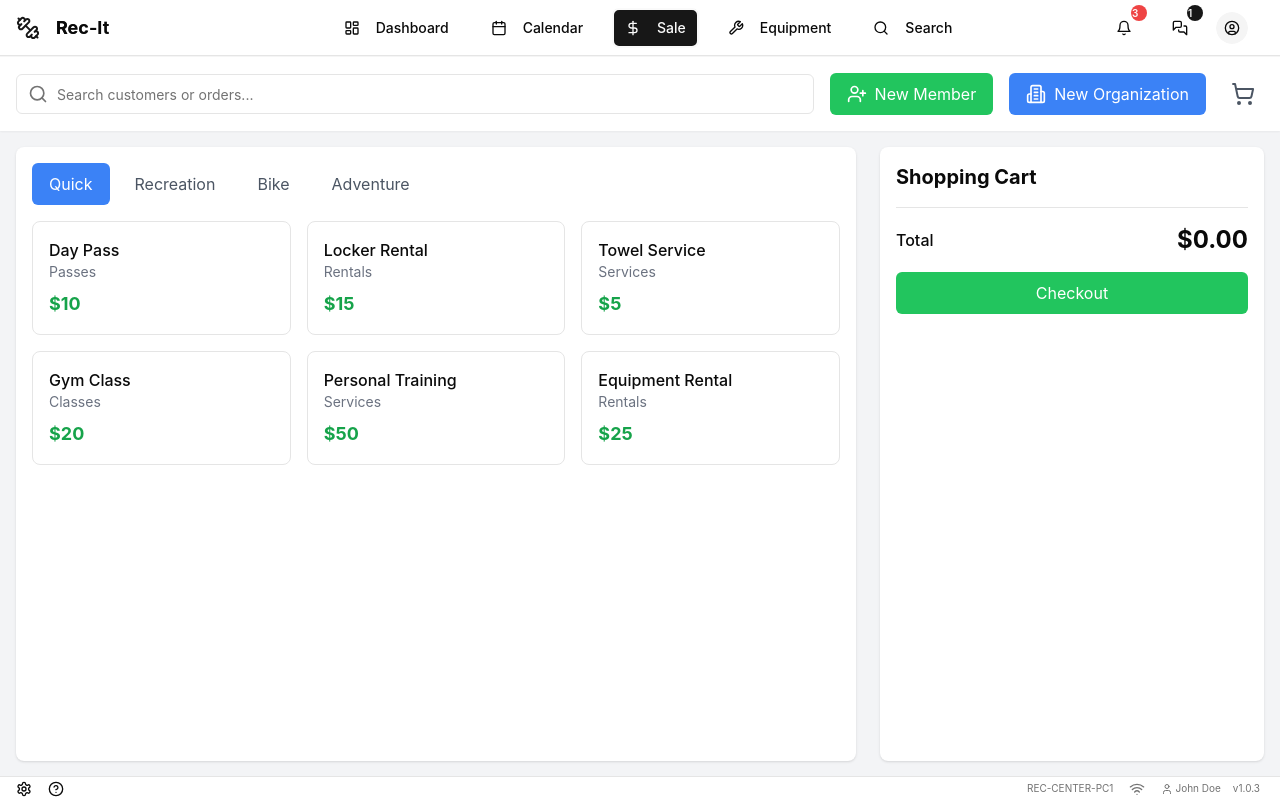
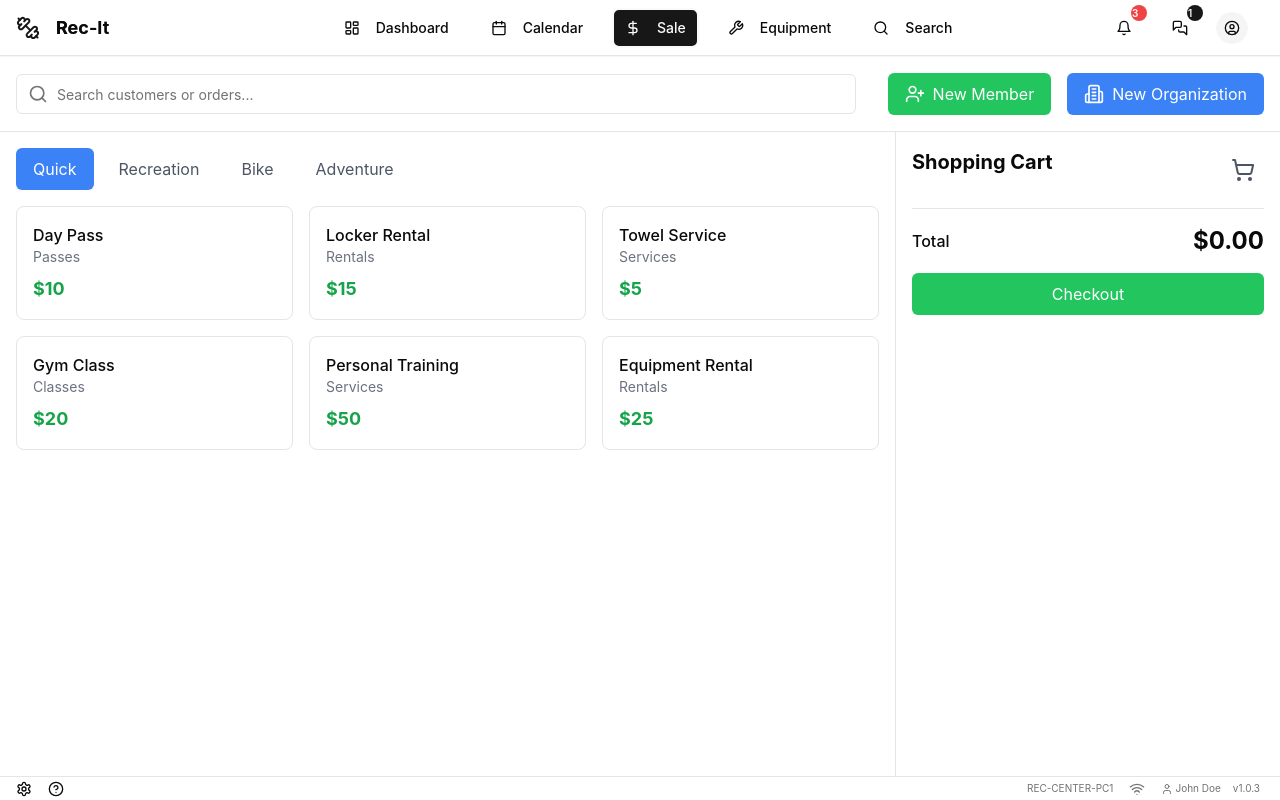
Before and after one commit to SanketBaviskar/Rec-It, a React (Vite) app: page /dashboard in a window 1280 px wide. Both pictures are taken after a click on the button "Sale". Built offline with nearby package versions, Linux system fonts and the light colour scheme.

Commit message:
update in sales

```diff
--- a/src/Pages/MainWindow/EquipmentTab/EquipmentInventory.tsx
+++ b/src/Pages/MainWindow/EquipmentTab/EquipmentInventory.tsx
@@ -5,7 +5,6 @@ import {
   CardHeader,
   CardTitle,
 } from "@/components/ui/card";
-import { Badge } from "@/components/ui/badge";
 import { Button } from "@/components/ui/button";
 import basketball from "@/assets/EquipmentImages/basketball.jpg";
 import vollyball from "@/assets/EquipmentImages/vollyball.jpg";
--- a/src/Pages/MainWindow/SalesTab/SalesTab.tsx
+++ b/src/Pages/MainWindow/SalesTab/SalesTab.tsx
@@ -90,8 +90,6 @@ export default function SalesTab() {
     );
   };
 
-
-
   const handleNewOrgSubmit = (values: {
     name: string;
     description?: string;
@@ -106,13 +104,11 @@ export default function SalesTab() {
 
   return (
     <>
-      <div
-        className="flex flex-col h-[90vh] bg-gray-100"
-      >
+      <div className="flex flex-col h-[90vh]">
         {/* Top Bar */}
-        <div className="bg-white p-4 shadow-sm">
+        <div className="p-4 border-b">
           <div className="flex items-center gap-4 mx-auto">
-            <div className="flex-1 relative">
+            <div className="flex-1 relative mr-4">
               <SearchBar
                 placeholder="Search customers or orders..."
                 onSelect={(user) => handleSelectCustomer(user)} // Set selected user
@@ -135,25 +131,15 @@ export default function SalesTab() {
               <Building2 size={20} />
               New Organization
             </button>
-            <button
-              className="relative p-2 text-gray-600 hover:bg-gray-100 rounded-full"
-              onClick={() => setIsCartOpen(!isCartOpen)}
-            >
-              <ShoppingCart size={24} />
-              {cart.length > 0 && (
-                <span className="absolute top-0 right-0 bg-red-500 text-white rounded-full w-5 h-5 flex items-center justify-center text-xs">
-                  {cart.length}
-                </span>
-              )}
-            </button>
+
           </div>
         </div>
 
         {/* Main Content */}
-        <div className="flex-1 p-4 h-full">
-          <div className="mx-auto flex gap-6 h-[100%]">
+        <div className="flex-1 h-full">
+          <div className="mx-auto flex h-[100%]">
             {/* Left side - Sales items */}
-            <div className="flex-1 bg-white rounded-lg shadow p-4">
+            <div className="flex-1 p-4 border-r">
               <div className="flex mb-4">
                 {["quick", "recreation", "bike", "adventure"].map((tab) => (
                   <button
@@ -192,20 +178,40 @@ export default function SalesTab() {
 
             {/* Right side - Shopping Cart */}
             <div
-              className={`w-96 bg-white rounded-lg shadow p-4 ${
+              className={`w-96  rounded-lg p-4 ${
                 isCartOpen ? "block" : "hidden"
               } lg:block`}
             >
-              <h2 className="text-xl font-bold mb-4">Shopping Cart</h2>
+              <div className="flex justify-between">
+                <h2 className="text-xl font-bold mb-4">Shopping Cart</h2>
+                <button
+              className="relative p-2 text-gray-600 hover:bg-gray-100 rounded-full"
+              onClick={() => setIsCartOpen(!isCartOpen)}
+            >
+              <ShoppingCart size={24} />
+              {cart.length > 0 && (
+                <span className="absolute top-0 right-0 bg-red-500 text-white rounded-full w-5 h-5 flex items-center justify-center text-xs">
+                  {cart.length}
+                </span>
+              )}
+            </button>
+                {cart.length > 0 && (
+                  <span className="absolute top-0 right-0 bg-red-500 text-white rounded-full w-5 h-5 flex items-center justify-center text-xs">
+                    {cart.length}
+                  </span>
+                )}
+              </div>
               {selectedCustomer && (
-                <div className="mb-4 p-3 bg-gray-100 rounded-lg">
+                <div className="mb-4">
                   <div className="flex items-center gap-3">
                     <img
                       src={selectedCustomer.image}
                       className="w-10 h-10 rounded-full"
                     />
                     <div>
-                      <div className="font-medium">{selectedCustomer.firstName} {selectedCustomer.lastName}</div>
+                      <div className="font-medium">
+                        {selectedCustomer.firstName} {selectedCustomer.lastName}
+                      </div>
                       <div className="text-sm text-gray-500">
                         {selectedCustomer.membershipType}
                       </div>
@@ -264,7 +270,6 @@ export default function SalesTab() {
                 </button>
               </div>
             </div>
-
           </div>
         </div>
       </div>
```
